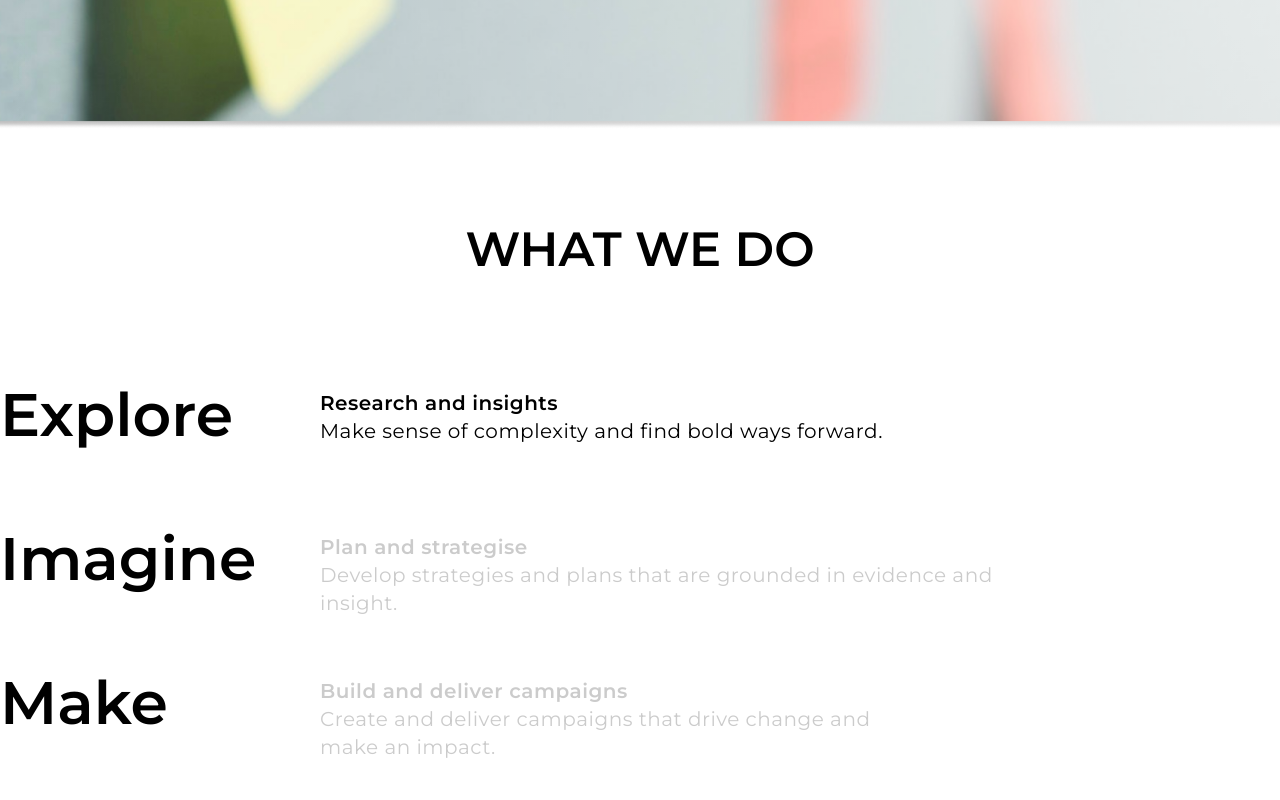
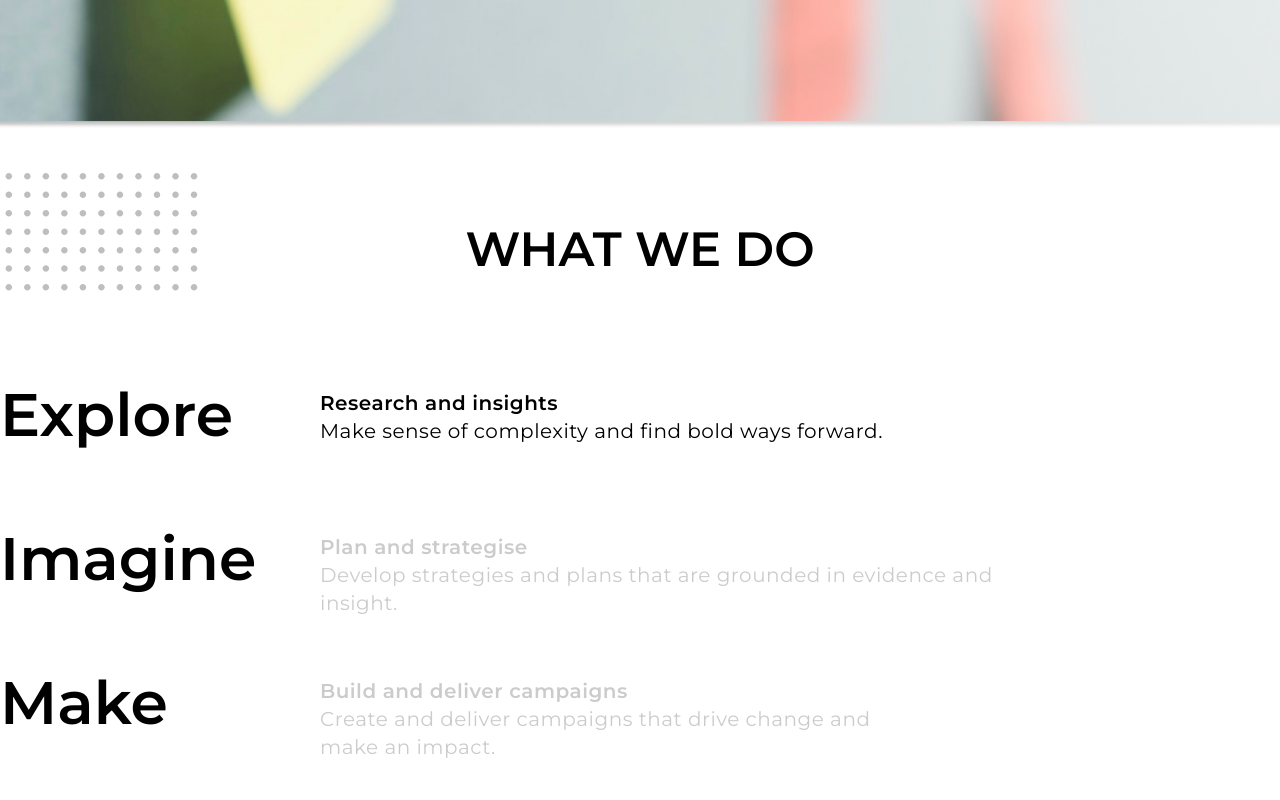
Before and after one commit to ImogenJade/onthepulse, a plain HTML site: page index.html in a window 1280 px wide. Shown: the part 740-1540 px from the top of the page. Drawn offline with nearby package versions, Linux system fonts and the light colour scheme.

Commit message:
feat: dots grid

```diff
--- a/index.html
+++ b/index.html
@@ -107,7 +107,7 @@
     </section>
 
     <!-- What we do -->
-    <section id="what-we-do" class="pt-8 md:pt-16 xl:pt-24 pb-20">
+    <section id="what-we-do" class="pt-8 md:pt-16 xl:pt-24 pb-20 relative">
       <h2
         class="uppercase text-center font-semibold text-2xl md:text-3xl lg:text-4xl xl:text-5xl"
       >
@@ -205,6 +205,13 @@
           src="images/laptop.png"
           alt="Laptop"
           class="max-w-[337px] 2xl:max-w-[553px] static mx-auto xl:absolute xl:right-20 xl:-bottom-56 mt-8 md:mt-12 xl:mt-0"
+        />
+
+        <!-- Add floating shape: dots grid -->
+        <img
+          src="images/shapes/dots-grid.svg"
+          alt="Decorative floating shape"
+          class="absolute left-0 xl:-left-[50px] top-0 xl:-top-[100px] max-w-[100px] sm:max-w-[180px] xl:max-w-sm"
         />
       </div>
     </section>
```
Also changed, not shown: images/shapes/dots-grid.svg (added).
